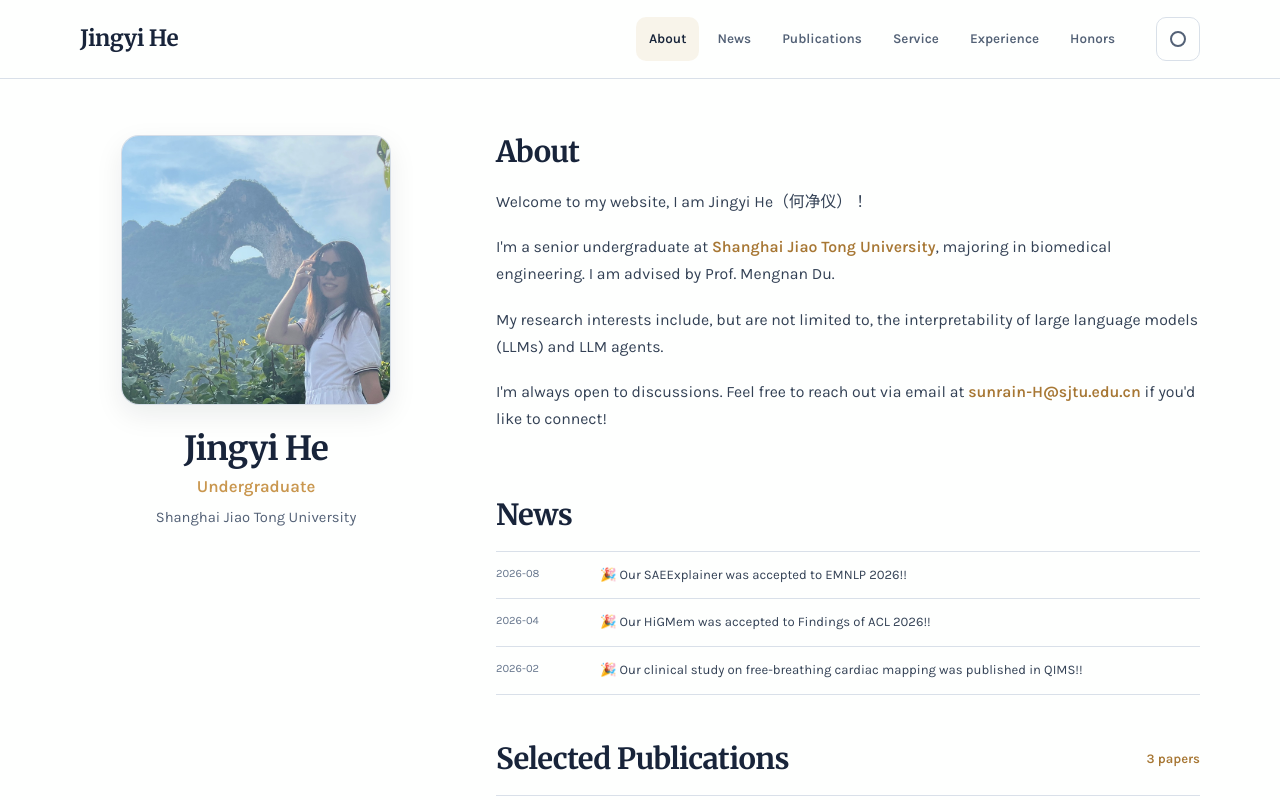
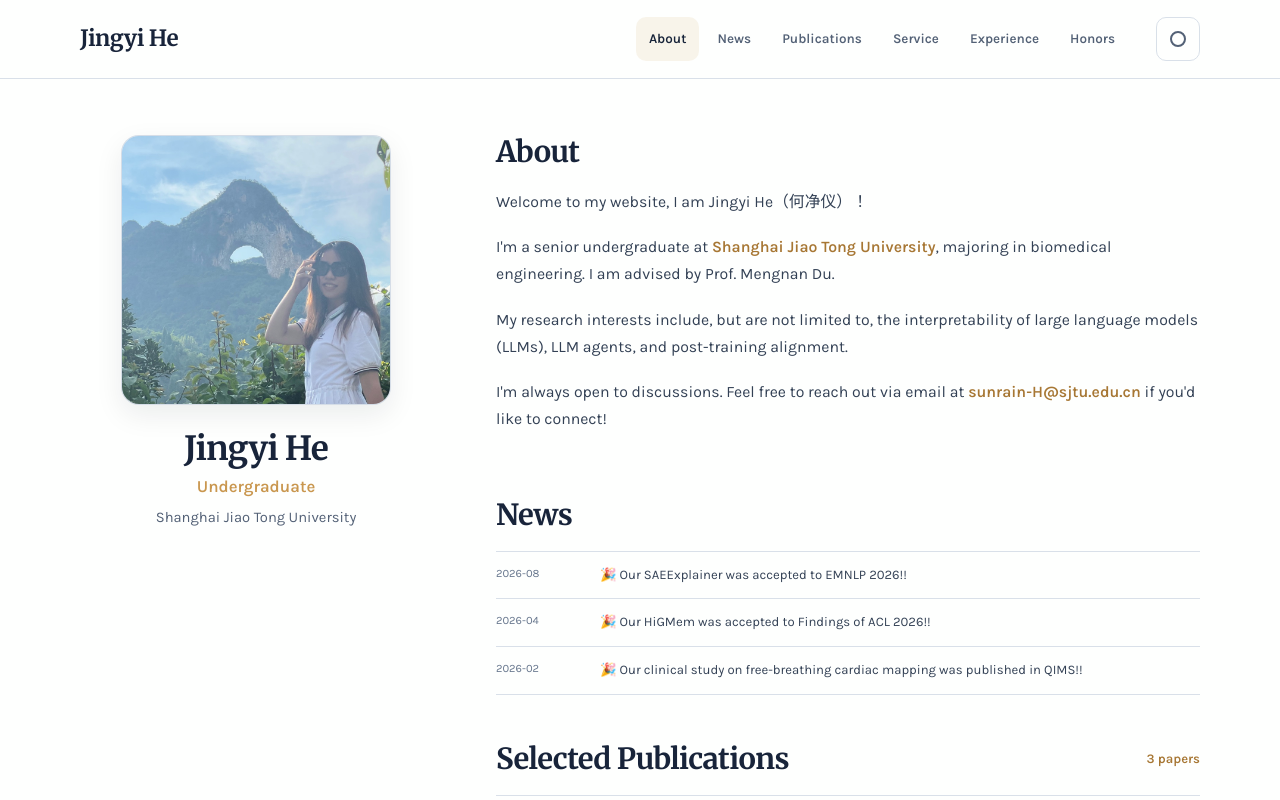
Before and after one commit to he-jingyi/he-jingyi.github.io, a React (Vite) app: page / in a window 1280 px wide. Shown: the top 800 px of the page. Built offline with nearby package versions, Linux system fonts and the light colour scheme.

Commit message:
Add post-training alignment to research interests

```diff
--- a/app/page.tsx
+++ b/app/page.tsx
@@ -100,7 +100,7 @@ export default function Home() {
               </p>
               <p>
                 My research interests include, but are not limited to, the interpretability of
-                large language models (LLMs) and LLM agents.
+                large language models (LLMs), LLM agents, and post-training alignment.
               </p>
               <p>
                 I&apos;m always open to discussions. Feel free to reach out via email at
```
